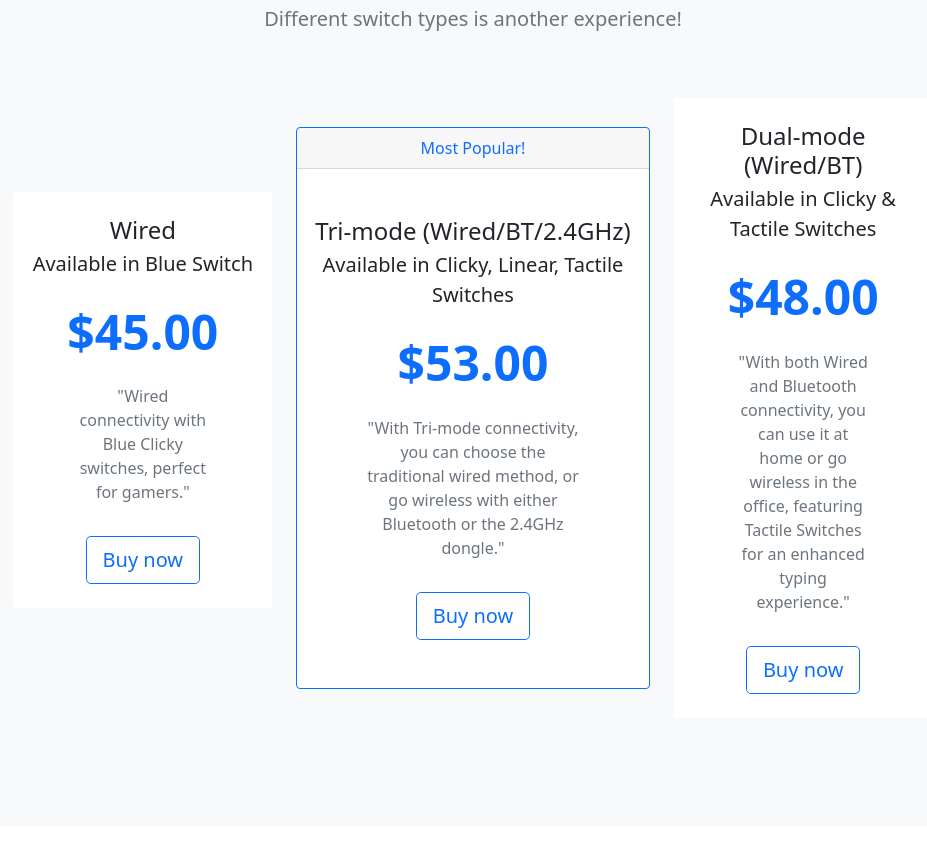
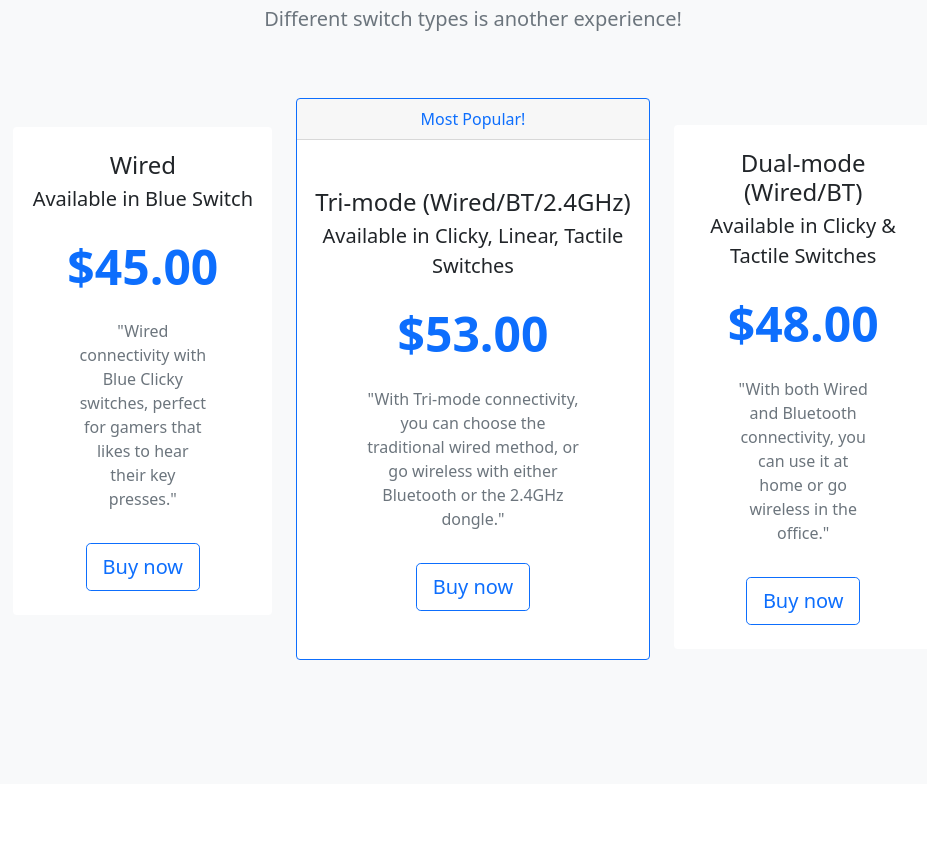
Before and after one commit to allenmarcof/MechKey_Repo, a website: page MechKeys_proj_web/index.html in a window 1280 px wide. Shown: the part 646-1487 px from the top of the page, without its empty margins (167-1094 px from the left). Drawn offline with nearby package versions, Linux system fonts and the light colour scheme.

Commit message:
added margin to pricing section

```diff
--- a/MechKeys_proj_web/index.html
+++ b/MechKeys_proj_web/index.html
@@ -79,19 +79,19 @@
         </div>
 
         <div class="row my-5 align-items-center justify-content-center">
-            <div class="col-8 col-lg-4 col-xl-3">
+            <div class="col-8 col-lg-4 col-xl-3 mb-3">
                 <div class="card border-0">
                     <div class="card-body text-center py-4">
                         <h4 class="card-title">Wired</h4>
                         <p class="lead card-subtitle">Available in Blue Switch</p>
                         <p class="display-5 my-4 text-primary font-weight-bold">$45.00</p>
-                        <p class="car-text mx-5 text-muted d-none d-lg-block">"Wired connectivity with Blue Clicky switches, perfect for gamers."</p>
+                        <p class="car-text mx-5 text-muted d-none d-lg-block">"Wired connectivity with Blue Clicky switches, perfect for gamers that likes to hear their key presses."</p>
                         <a href="#" class="btn btn-outline-primary btn-lg mt-3">Buy now</a>
                     </div>
                 </div>
             </div>
 
-            <div class="col-9 col-lg-4 mt-sm-3">
+            <div class="col-9 col-lg-4 mt-sm-3 mb-3">
                 <div class="card border-primary border-2">
                     <div class="card-header text-center text-primary">Most Popular!</div>
                     <div class="card-body text-center py-5">
@@ -110,7 +110,7 @@
                         <h4 class="card-title">Dual-mode (Wired/BT)</h4>
                         <p class="lead card-subtitle">Available in Clicky & Tactile Switches</p>
                         <p class="display-5 my-4 text-primary font-weight-bold">$48.00</p>
-                        <p class="car-text mx-5 text-muted d-none d-lg-block">"With both Wired and Bluetooth connectivity, you can use it at home or go wireless in the office, featuring Tactile Switches for an enhanced typing experience."</p>
+                        <p class="car-text mx-5 text-muted d-none d-lg-block">"With both Wired and Bluetooth connectivity, you can use it at home or go wireless in the office."</p>
                         <a href="#" class="btn btn-outline-primary btn-lg mt-3">Buy now</a>
                     </div>
                 </div>
@@ -410,7 +410,7 @@
     <!-- Section: Social media -->
     <div class="d-flex justify-content-center justify-content-lg-between p-4 border-bottom">
       <!-- Left -->
-      <div class="me-5 d-none d-lg-block">
+      <div class="me-5 d-none  d-lg-block">
         <span>Get connected with us on social networks:</span>
       </div>
       <!-- Left -->
@@ -460,7 +460,7 @@
           <!-- Grid column -->
 
           <!-- Grid column -->
-          <div class="col-md-2 col-lg-2 col-xl-2 mx-auto mb-4">
+          <div class="col-md-2 col-lg-2 col-xl-2 mx-auto mb-4 d-none d-md-block">
             <!-- Links -->
             <h6 class="text-uppercase fw-bold mb-4">
               Products
@@ -481,7 +481,7 @@
           <!-- Grid column -->
 
           <!-- Grid column -->
-          <div class="col-md-3 col-lg-2 col-xl-2 mx-auto mb-4">
+          <div class="col-md-3 col-lg-2 col-xl-2 mx-auto mb-4 d-none d-md-block">
             <!-- Links -->
             <h6 class="text-uppercase fw-bold mb-4">
               Useful links
```
